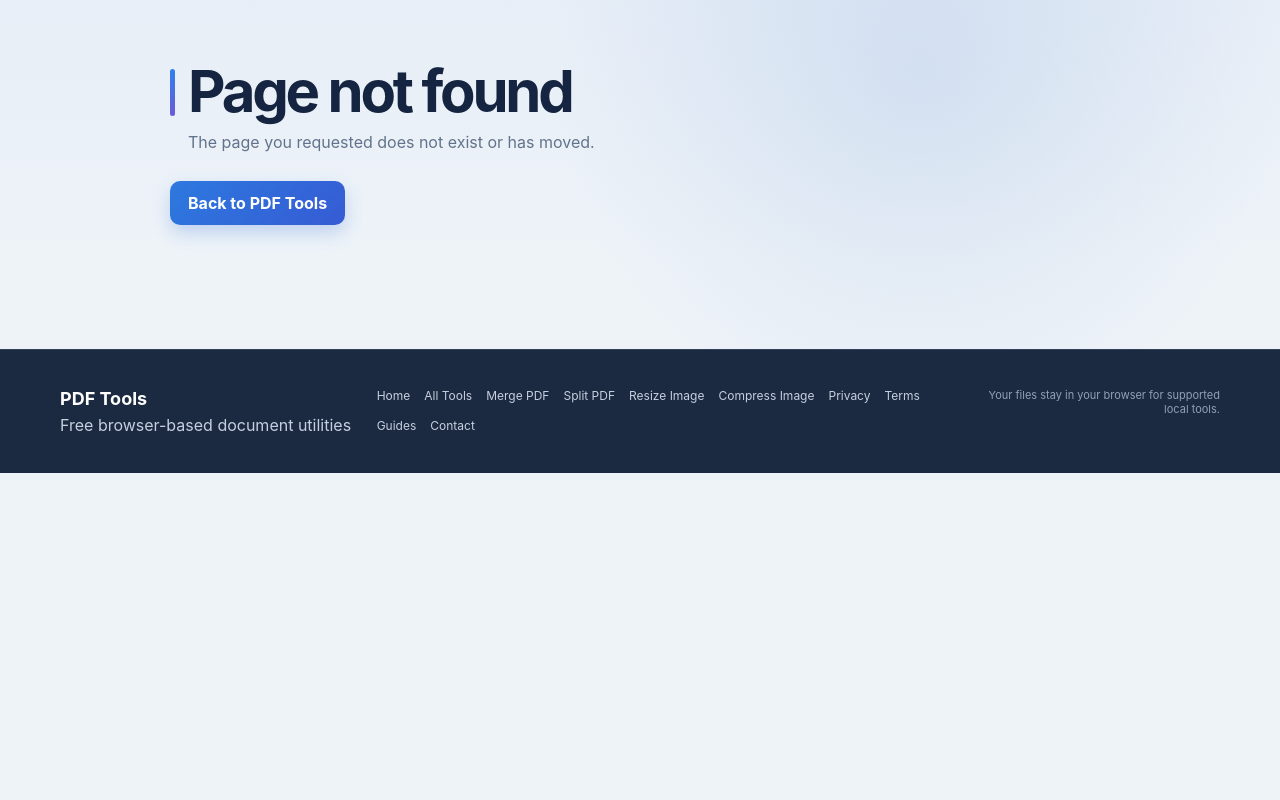
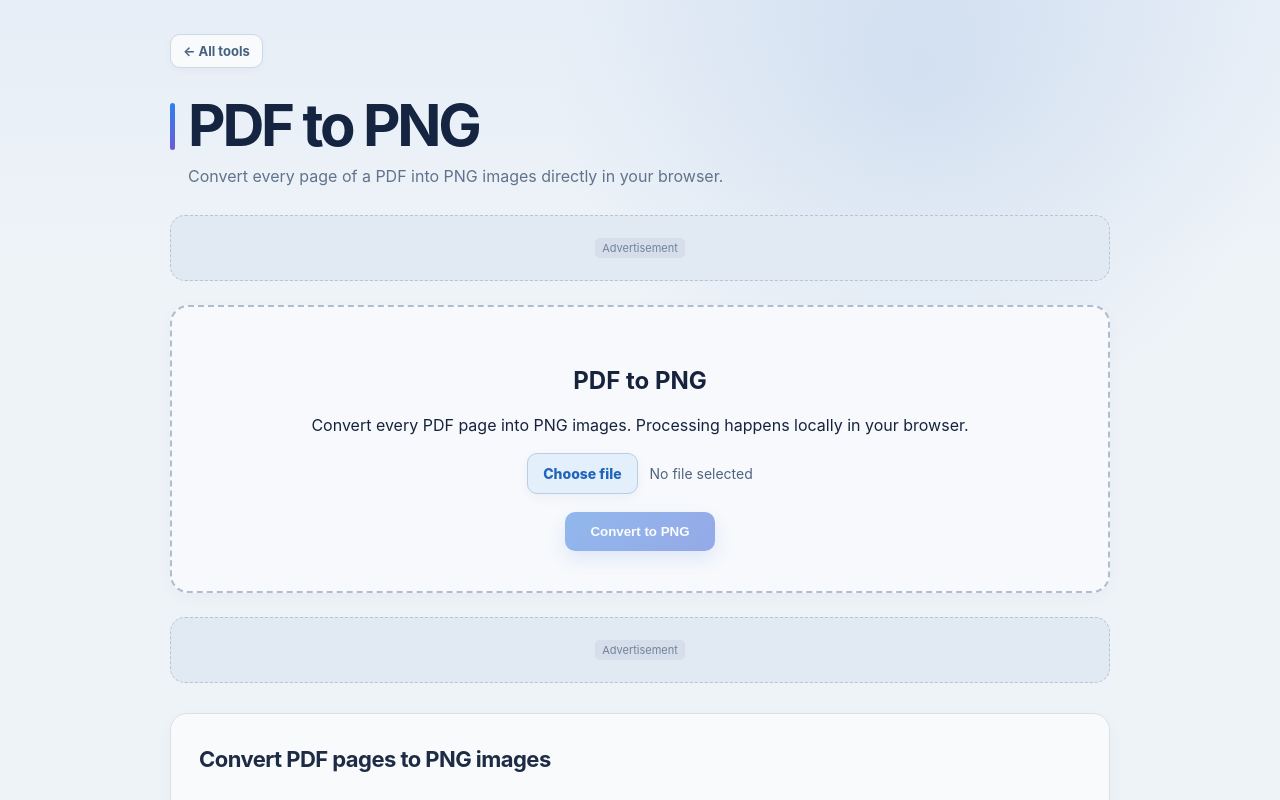
Before and after one commit to yiminggod1/pdf-tools, a Next.js app: page /pdf-tools/pdf-to-png in a window 1280 px wide. Before the commit this address had no page. Shown: the top 800 px of the page. Built offline with nearby package versions, Linux system fonts and the light colour scheme.

Commit message:
Add PDF to PNG tool page

```diff
--- /dev/null
+++ b/app/pdf-to-png/page.tsx
@@ -0,0 +1,45 @@
+import type {Metadata} from "next";
+import Link from "next/link";
+import PdfToPngTool from "../../components/PdfToPngTool";
+import AdSlot from "../../components/AdSlot";
+import RelatedTools from "../../components/RelatedTools";
+import ToolSeo from "../../components/ToolSeo";
+
+export const metadata:Metadata={
+ title:"PDF to PNG Converter Online Free",
+ description:"Convert PDF pages to PNG images online free in your browser. Render PDF pages locally and download them as PNG files."
+};
+
+export default function Page(){
+ return <main className="toolpage">
+  <Link href="/">← All tools</Link>
+  <h1>PDF to PNG</h1>
+  <p className="lead">Convert every page of a PDF into PNG images directly in your browser.</p>
+  <AdSlot/>
+  <PdfToPngTool/>
+  <AdSlot/>
+  <ToolSeo
+   title="Convert PDF pages to PNG images"
+   intro="Render PDF pages as PNG images locally in your browser. The result is a ZIP containing one PNG image for each PDF page."
+   useCases={[
+    "Turn PDF pages into lossless PNG image files",
+    "Create high-quality document previews",
+    "Prepare PDF pages for image-based workflows",
+    "Extract visual pages for editing or publishing"
+   ]}
+   links={[
+    ["PDF to JPG","/pdf-to-jpg/"],
+    ["JPG to PDF","/jpg-to-pdf/"],
+    ["PNG to PDF","/png-to-pdf/"],
+    ["Split PDF","/split-pdf/"]
+   ]}
+   faq={[
+    ["Is PDF to PNG free?","Yes. The supported conversion is free and runs in your browser."],
+    ["What do I download?","The tool creates a ZIP containing one PNG image for each PDF page."],
+    ["Is my PDF uploaded?","The supported rendering workflow processes the PDF locally in your browser."],
+    ["Does the original PDF change?","No. The source PDF remains unchanged and a new set of PNG images is created."]
+   ]}
+  />
+  <RelatedTools/>
+ </main>;
+}
```
